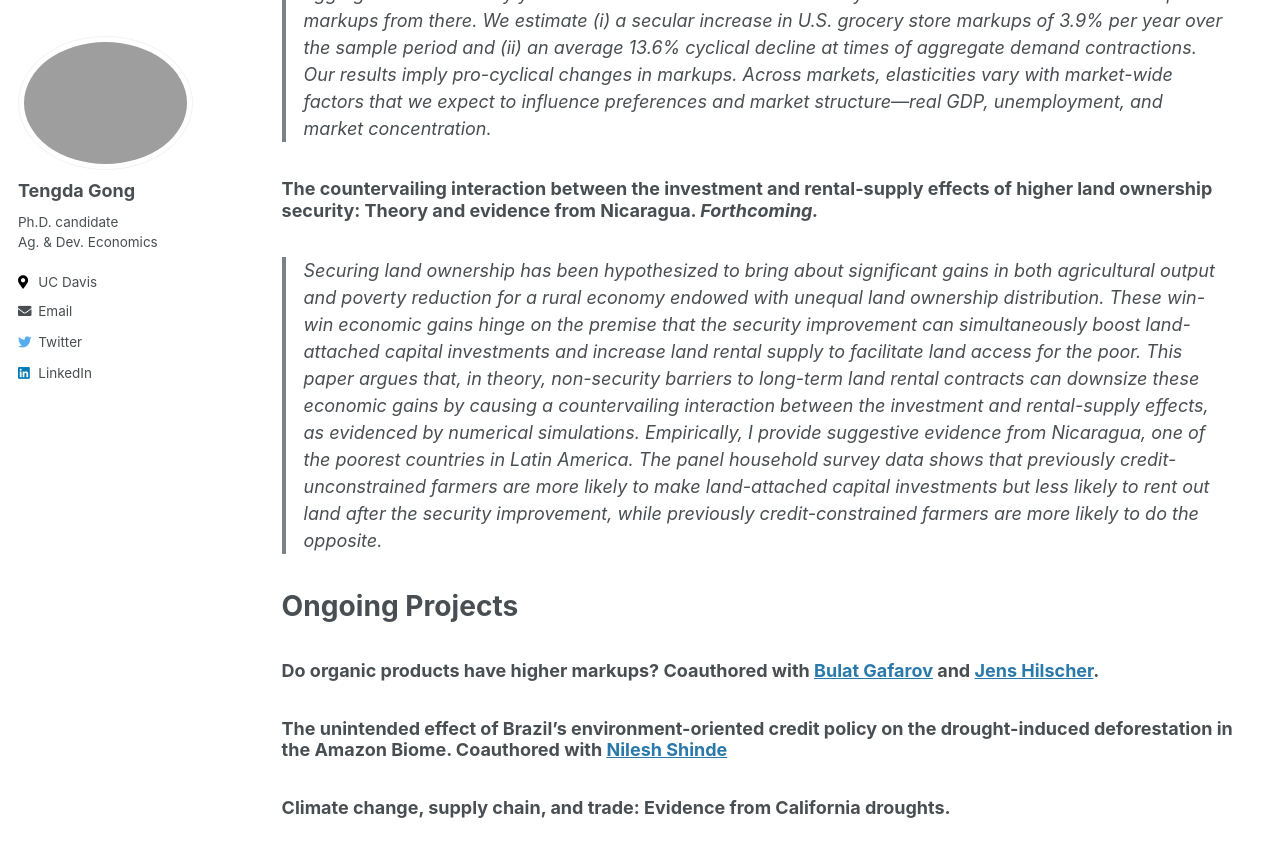
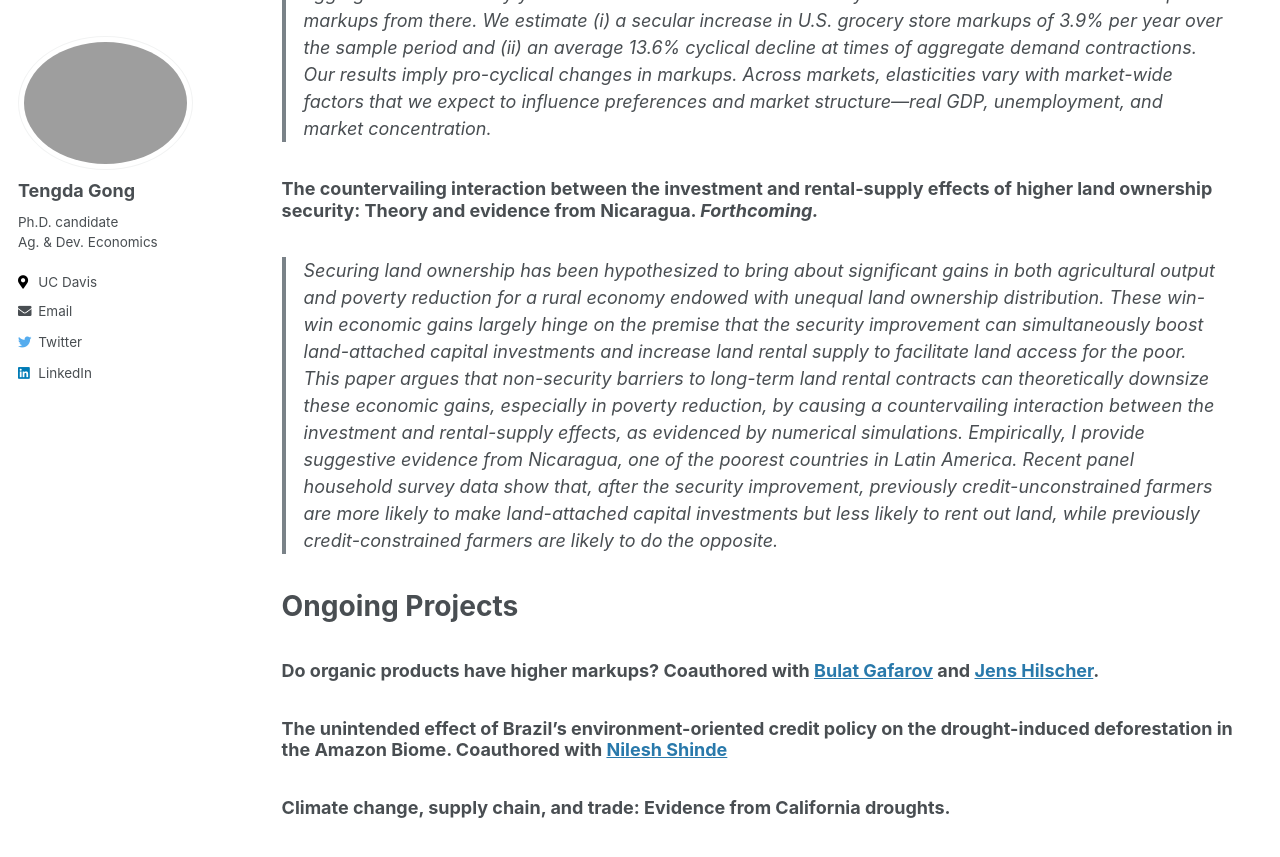
Before and after one commit to tendakung/tendakung.github.io, a Jekyll site: the page built from _pages/research.md, in a window 1280 px wide and 900 px high, scrolled down 736 px. Shown: the top 857 px of the window. Built offline with Jekyll 4.4.1, drawn with Linux system fonts in a browser that asks for light colours.

Commit message:
update paper 2

```diff
--- a/_pages/research.md
+++ b/_pages/research.md
@@ -12,7 +12,7 @@ author_profile: true
 > This paper documents substantial time variation in price elasticities of demand and therefore markups. We propose a two-step procedure to identify time-varying markups. Using the scanner data of US grocery stores from 2001 to 2020 we first estimate elasticities at the market-good-year level. We then efficiently aggregate these data by year to estimate a common trend and cyclical variation in elasticities and impute markups from there. We estimate (i) a secular increase in U.S. grocery store markups of 3.9% per year over the sample period and (ii) an average 13.6% cyclical decline at times of aggregate demand contractions. Our results imply pro-cyclical changes in markups. Across markets, elasticities vary with market-wide factors that we expect to influence preferences and market structure—real GDP, unemployment, and market concentration.
 
 ### The countervailing interaction between the investment and rental-supply effects of higher land ownership security: Theory and evidence from Nicaragua. <i>Forthcoming.</i>
-> Securing land ownership has been hypothesized to bring about significant gains in both agricultural output and poverty reduction for a rural economy endowed with unequal land ownership distribution. These win-win economic gains hinge on the premise that the security improvement can simultaneously boost land-attached capital investments and increase land rental supply to facilitate land access for the poor. This paper argues that, in theory, non-security barriers to long-term land rental contracts can downsize these economic gains by causing a countervailing interaction between the investment and rental-supply effects, as evidenced by numerical simulations. Empirically, I provide suggestive evidence from Nicaragua, one of the poorest countries in Latin America. The panel household survey data shows that previously credit-unconstrained farmers are more likely to make land-attached capital investments but less likely to rent out land after the security improvement, while previously credit-constrained farmers are more likely to do the opposite.
+> Securing land ownership has been hypothesized to bring about significant gains in both agricultural output and poverty reduction for a rural economy endowed with unequal land ownership distribution. These win-win economic gains largely hinge on the premise that the security improvement can simultaneously boost land-attached capital investments and increase land rental supply to facilitate land access for the poor. This paper argues that non-security barriers to long-term land rental contracts can theoretically downsize these economic gains, especially in poverty reduction, by causing a countervailing interaction between the investment and rental-supply effects, as evidenced by numerical simulations. Empirically, I provide suggestive evidence from Nicaragua, one of the poorest countries in Latin America. Recent panel household survey data show that, after the security improvement, previously credit-unconstrained farmers are more likely to make land-attached capital investments but less likely to rent out land, while previously credit-constrained farmers are likely to do the opposite.
 
 
 # Ongoing Projects
```
